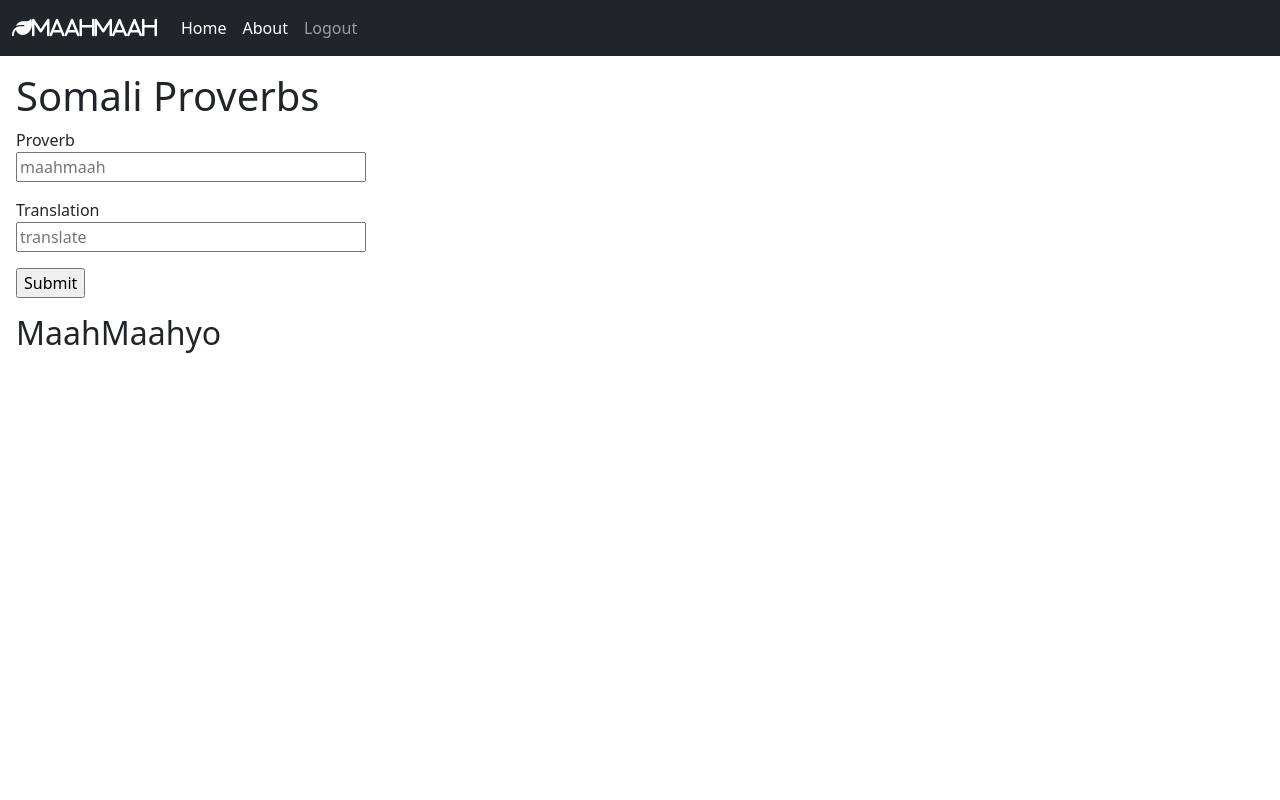
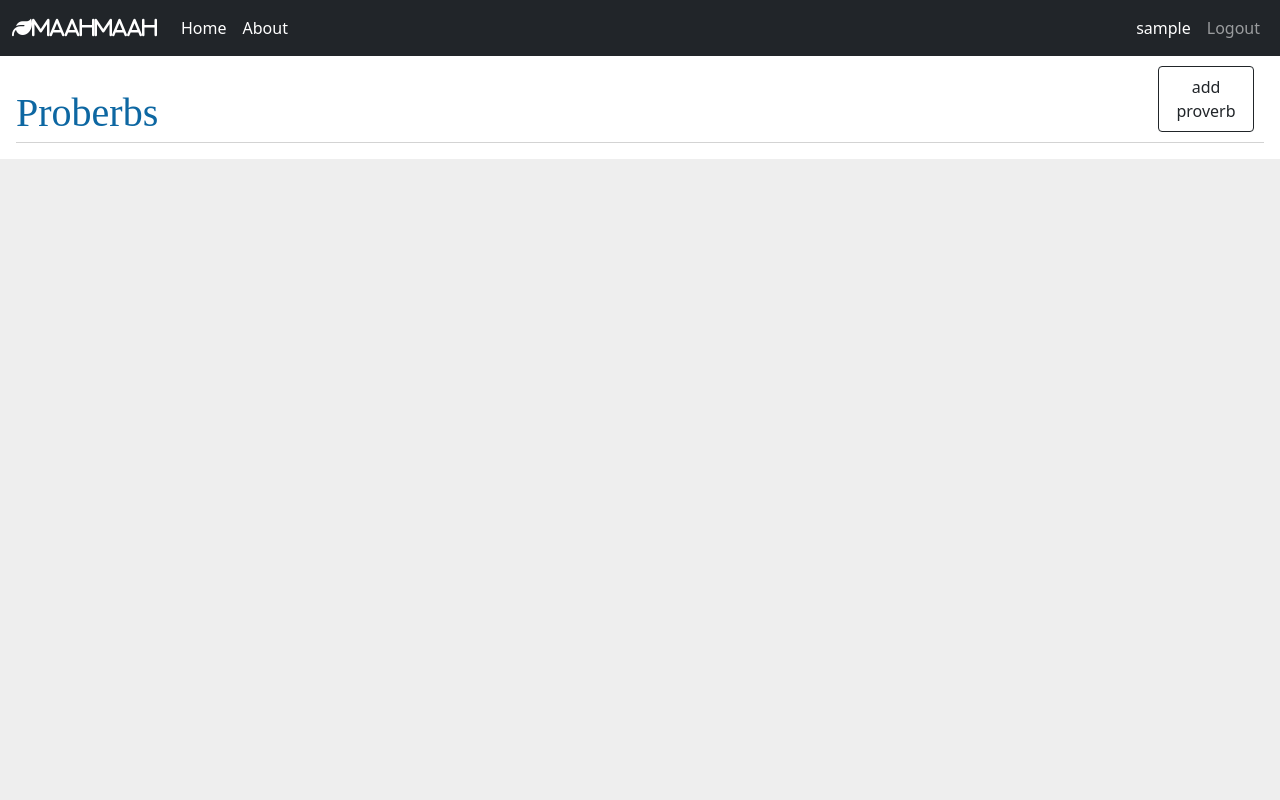
Before and after one commit to xbdirisxk/somali-proverb, a Flask app: page / in a window 1280 px wide. Run offline with Flask 2, Linux system fonts and the light colour scheme; the visitor is signed in with stand-in values (Sample User, id 1); data comes from the database, SQL or seed files in the repository; data that the repository does not hold is empty; some libraries are stand-ins or nearby versions.

Commit message:
new design added

```diff
--- a/app/routes.py
+++ b/app/routes.py
@@ -11,13 +11,7 @@ from werkzeug.urls import url_parse
 @login_required
 def index():
     form = SomaliProverb()
-    if form.validate_on_submit():
-        proverb = Proverbs(proverb=form.proverb.data, translation=form.translation.data)
-        db.session.add(proverb)
-        db.session.commit()
-        flash('New proverb added')
-        return redirect(url_for('index'))
-    return render_template('proverbs.html', form=form, proverbs=Proverbs.query.all())
+    return render_template('index.html', form=form, proverbs=Proverbs.query.all())
 
 @app.route('/login', methods=['GET', 'POST'])
 def login():
@@ -55,6 +49,17 @@ def register():
         return redirect(url_for('login'))
     return render_template('register.html', title='Register', form=form)
 
+@app.route('/create', methods=['GET', 'POST'])
+def add():
+    form = SomaliProverb()
+    if form.validate_on_submit():
+        proverb = Proverbs(proverb=form.proverb.data, translation=form.translation.data)
+        db.session.add(proverb)
+        db.session.commit()
+        flash('New proverb added')
+        return redirect(url_for('index'))
+    return render_template('add.html', form=form)
+
 @app.route('/delete/<int:id>', methods=['GET', 'POST'])
 def delete(id):
     proverb = Proverbs.query.get_or_404(id)
--- /dev/null
+++ b/app/static/styles/style.css
@@ -0,0 +1,84 @@
+html {
+	font-family: sans-serif;
+	background: #eee;
+	/* padding: 1rem; */
+}
+body {
+	width: 100%;
+	margin: 0 auto;
+	background: white;
+}
+h1 {
+	font-family: serif;
+	color: #377ba8;
+	margin: 1rem 0;
+}
+a {
+	color: #377ba8;
+}
+hr {
+	border: none;
+	border-top: 1px solid lightgray;
+}
+
+header .add-action {
+	display: block;
+	margin: 10px;
+	padding: 0.5rem 0.1rem;
+	/* border: 3px solid; */
+	width: 6rem;
+}
+header .del-action {
+	display: block;
+	padding: 0.5rem;
+}
+
+.content {
+	padding: 0 1rem 1rem;
+}
+.content > header {
+	border-bottom: 1px solid lightgray;
+	display: flex;
+	align-items: flex-end;
+}
+.content > header h1 {
+	flex: auto;
+	margin-bottom: 0.3rem;
+	color: #0d67a2;
+}
+.flash {
+	margin: 1em 0;
+	padding: 1em;
+	background: #cae6f6;
+	border: 1px solid #377ba8;
+}
+.post > header {
+	display: flex;
+	align-items: flex-end;
+	font-size: 0.7em;
+}
+.post > header > div:first-of-type {
+	flex: auto;
+}
+.post .about {
+	color: slategray;
+	font-style: italic;
+}
+.post .body {
+	white-space: pre-line;
+}
+.post .body > span {
+	color: hsl(0, 0%, 75%);
+	font-weight: bold;
+}
+.content:last-child {
+	margin-bottom: 0;
+}
+
+header i {
+	font-size: 1rem;
+}
+header a:hover {
+	color: hsl(0, 100%, 35%);
+	transition: 0.3s;
+}
--- a/app/templates/base.html
+++ b/app/templates/base.html
@@ -1,6 +1,17 @@
-<html>
-  <head>
-    <title>{{ title }}</title>
+<!DOCTYPE html>
+
+<title>somali-proverb</title>
+<link
+	rel="stylesheet"
+	href="{{ url_for('static', filename='styles/style.css') }}"
+/>
+<link rel="icon" href="{{url_for('static', filename='leaf-solid.svg')}}" />
+<script
+	src="https://cdn.jsdelivr.net/npm/bootstrap@5.0.2/dist/js/bootstrap.bundle.min.js"
+	integrity="sha384-MrcW6ZMFYlzcLA8Nl+NtUVF0sA7MsXsP1UyJoMp4YLEuNSfAP+JcXn/tWtIaxVXM"
+	crossorigin="anonymous"
+></script>
+
 <link
 	href="https://cdn.jsdelivr.net/npm/bootstrap@5.0.2/dist/css/bootstrap.min.css"
 	rel="stylesheet"
@@ -11,9 +22,7 @@
 	src="https://kit.fontawesome.com/8d183cb119.js"
 	crossorigin="anonymous"
 ></script>
-  </head>
 
-  <body>
 <nav class="navbar navbar-expand-lg navbar-dark bg-dark">
 	<div class="container-fluid">
 		<a class="navbar-brand fa fa-leaf" href="{{ url_for('index') }}"
@@ -34,7 +43,7 @@
 			<ul class="navbar-nav">
 				{% if current_user.is_anonymous %}
 				<li class="nav-item">
-              <a class="nav-link" href="{{ url_for('login') }}">Login</a>
+					<a class="nav-link active" href="{{ url_for('login') }}">Login</a>
 				</li>
 				{% else %}
 				<li class="nav-item">
@@ -48,20 +57,23 @@
 				<li class="nav-item">
 					<a class="nav-link active" href="{{ url_for('about') }}">About</a>
 				</li>
+			</ul>
+			<ul class="navbar-nav ms-auto">
+				<li class="nav-item">
+					<a class="nav-link active" href="#">{{ current_user.username }}</a>
+				</li>
 				<li class="nav-item">
 					<a class="nav-link" href="{{ url_for('logout') }}">Logout</a>
 				</li>
+			</ul>
 			{% endif %}
-          </ul>
 		</div>
 	</div>
 </nav>
-    {% with messages = get_flashed_messages() %} {% if messages %}
-    <ul>
-      {% for message in messages %}
-      <li>{{ message }}</li>
-      {% endfor %} {% endif %} {% endwith %}
-    </ul>
-    <div class="m-3">{% block content %}{% endblock %}</div>
-  </body>
-</html>
+
+<section class="content">
+	<header>{% block header %}{% endblock %}</header>
+	{% for message in get_flashed_messages() %}
+	<div class="flash">{{ message }}</div>
+	{% endfor %} {% block content %}{% endblock %}
+</section>
--- /dev/null
+++ b/app/templates/index.html
@@ -0,0 +1,27 @@
+{% extends "base.html" %} {% block header %}
+<h1>Proberbs</h1>
+<a class="add-action btn btn-outline-dark" href="{{ url_for('add') }}"
+	>add proverb</a
+>
+{% endblock %} {% block content%} {% for p in proverbs %}
+<article class="post">
+	<header>
+		<div>
+			<h4>{{ p.proverb }}</h4>
+			{#
+			<!-- <div class="about">
+				by {{ post['username'] }} on {{ post['created'].strftime('%Y-%m-%d') }}
+			</div> -->
+			--> #}
+		</div>
+		<a href="/delete/{{ p.id }}" class="del-action">
+			<i class="fa fa-trash-alt"></i>
+		</a>
+	</header>
+	{% if p.translation %}
+	<p class="body"><span>Translation:</span> {{ p.translation }}</p>
+	{% endif %}
+</article>
+{% if not loop.last %}
+<hr />
+{% endif %} {% endfor %} {% endblock %}
--- a/app/templates/proverbs.html
+++ /dev/null
@@ -1,60 +0,0 @@
-{% extends "base.html" %} {% block content %}
-<head>
-  <style>
-    ol {
-      transition: 0.9s;
-    }
-    li span {
-      font-size: 1.2rem;
-    }
-    .turjumid {
-      color: rgb(78, 78, 78);
-      font-size: 1rem;
-    }
-    i {
-      color: rgba(122, 30, 30, 0.801);
-      margin-left: 7px;
-    }
-    i:hover {
-      color: crimson;
-    }
-  </style>
-</head>
-<h1>Somali Proverbs</h1>
-<form action="" method="POST" novalidate>
-  {{ form.hidden_tag() }}
-  <p>
-    {{ form.proverb.label }}<br />
-    {{ form.proverb(size=32, placeholder='maahmaah') }}<br />
-    {% for error in form.proverb.errors %}
-    <span style="color: red">[{{ error }}]</span>
-    {% endfor %}
-  </p>
-  <p>
-    {{ form.translation.label }}<br />
-    {{ form.translation(size=32, placeholder='translate') }}<br />
-    {% for error in form.translation.errors %}
-    <span style="color: red">[{{ error }}]</span>
-    {% endfor %}
-  </p>
-  <p>{{ form.submit() }}</p>
-  <h2>MaahMaahyo</h2>
-  <ol>
-    {% for p in proverbs %} {% if p.translation %}
-    <li>
-      <span class="maahmaah">{{ p.proverb}}</span>
-      <a href="/delete/{{ p.id }}"><i class="fa fa-trash-alt"></i></a><br />
-      <span class="turjumid">Translation:{{ p.translation }}</span>
-
-      <!-- <a href="/update/{{p.id}}">update</a> -->
-    </li>
-    {% else %}
-    <li>
-      <span class="maahmaah m-only">{{ p.proverb}}</span>
-      <a href="/delete/{{ p.id }}"><i class="fa fa-trash-alt"></i></a>
-    </li>
-
-    {% endif %} {% endfor %}
-  </ol>
-</form>
-{% endblock %}
```
Also changed, not shown: app/templates/add.html (added, +22 -0 lines), app/static/leaf-solid.svg (added), 1 other file. Lines whose indentation alone changed are shown as unchanged.
